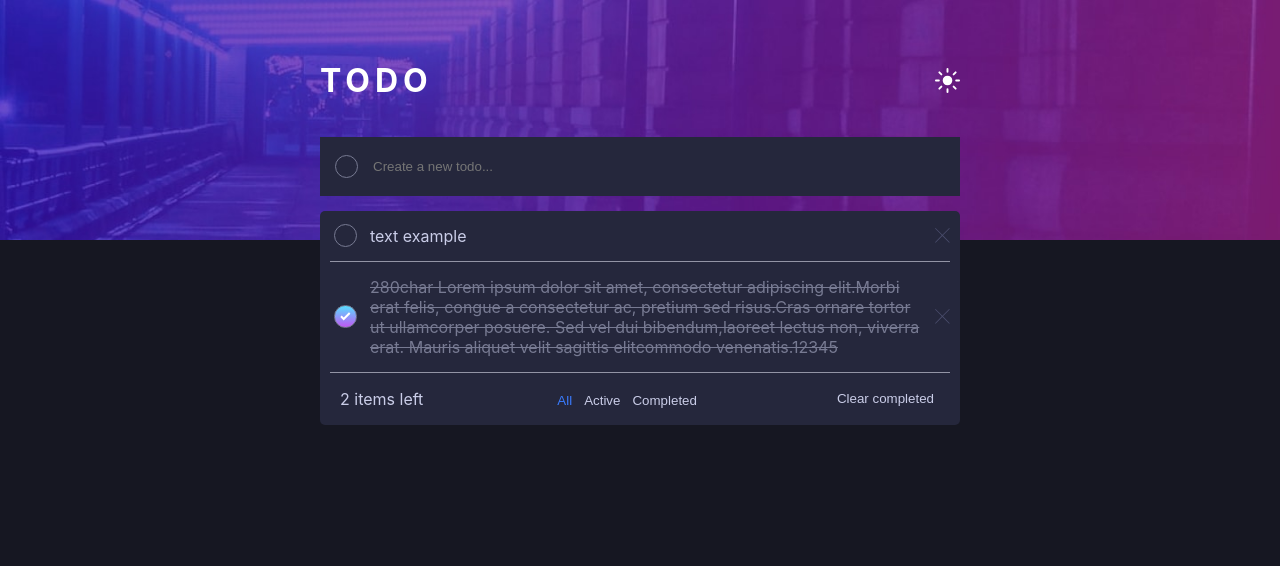
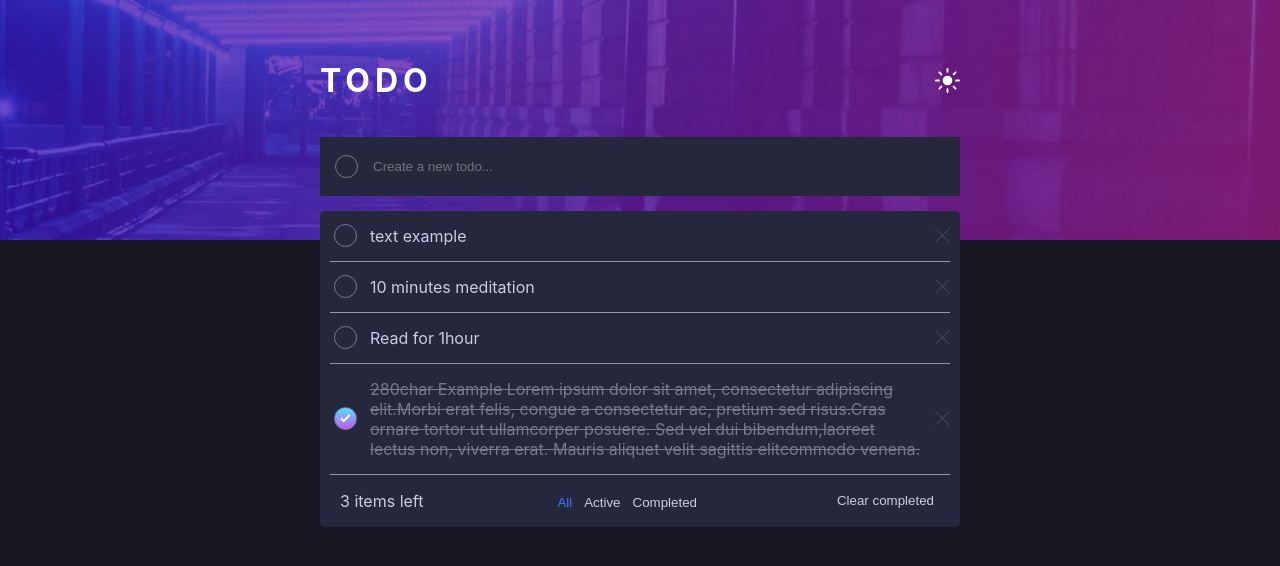
Before and after one commit to bavicente9/todo-app, a React (Create React App) app: page / in a window 1280 px wide. Shown: the top 566 px of the page. Built offline with nearby package versions, Linux system fonts and the light colour scheme.

Commit message:
Changed todo items default values

```diff
--- a/src/features/todosList/todosSlice.js
+++ b/src/features/todosList/todosSlice.js
@@ -12,13 +12,24 @@ const initialState = {
         },
         {
             id: '2',
-            text: "280char Lorem ipsum dolor sit amet, consectetur adipiscing elit.Morbi erat felis, congue a consectetur ac, pretium sed risus.Cras ornare tortor ut ullamcorper posuere. Sed vel dui bibendum,laoreet lectus non, viverra erat. Mauris aliquet velit sagittis elitcommodo venenatis.12345",
+            text: '10 minutes meditation',
+            active: true
+        },
+        {
+            id: '3',
+            text: 'Read for 1hour',
+            active: true
+        },
+        {
+            id: '4',
+            text: "280char Example Lorem ipsum dolor sit amet, consectetur adipiscing elit.Morbi erat felis, congue a consectetur ac, pretium sed risus.Cras ornare tortor ut ullamcorper posuere. Sed vel dui bibendum,laoreet lectus non, viverra erat. Mauris aliquet velit sagittis elitcommodo venena.",
             active: false
         },
     ],
     filter: 'all',
-    counterActive:2
+    counterActive:3
 };
+
 
 export const todosSlice = createSlice({
     name: 'todos',
```
Also changed, not shown: 1 other file (tests, documents, lock files or other folders).
